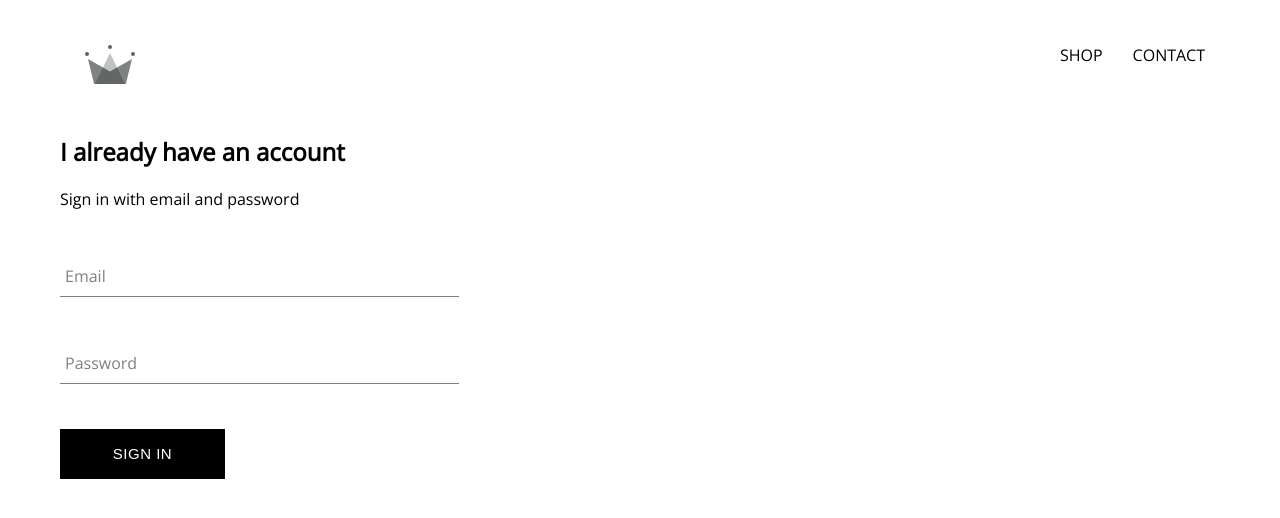
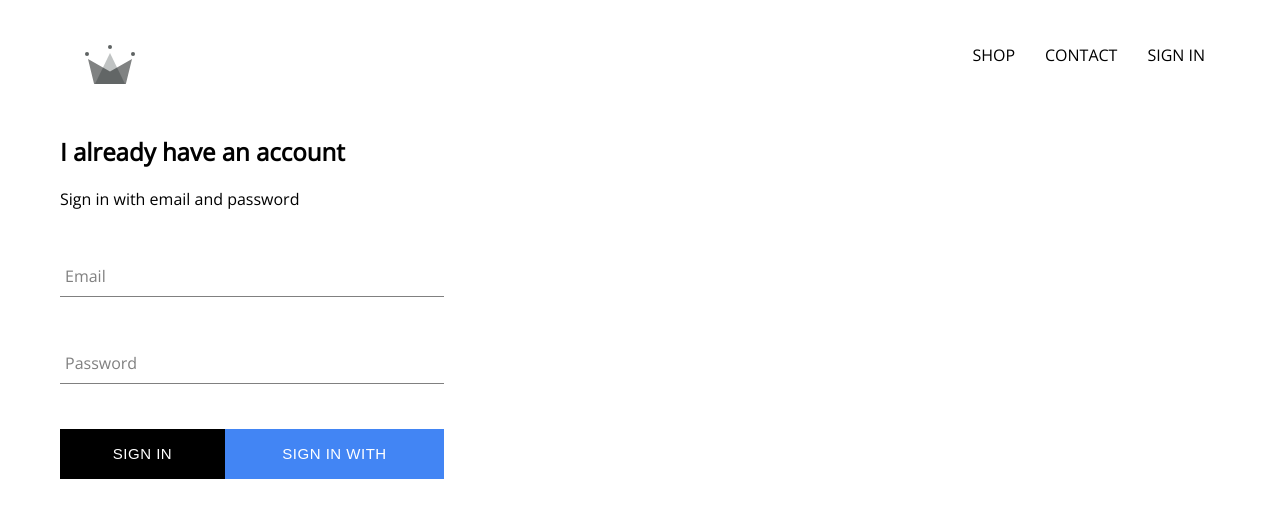
Before and after one commit to bhavin027/react-clothing, a React (Create React App) app: page /signin in a window 1280 px wide. Shown: the top 518 px of the page. Built offline with nearby package versions, Linux system fonts and the light colour scheme; no server answers.

Commit message:
Integrated firebase into application, created sign in page with sign in component and sign in with google

```diff
--- a/package.json
+++ b/package.json
@@ -6,6 +6,7 @@
     "@testing-library/jest-dom": "^4.2.4",
     "@testing-library/react": "^9.5.0",
     "@testing-library/user-event": "^7.2.1",
+    "firebase": "^7.14.5",
     "node-sass": "^4.14.1",
     "react": "^16.13.1",
     "react-dom": "^16.13.1",
--- a/src/App.css
+++ b/src/App.css
@@ -7,3 +7,7 @@
   text-decoration: none;
   color: black;
 }
+
+* {
+	box-sizing: border-box;
+}
--- a/src/App.js
+++ b/src/App.js
@@ -5,11 +5,35 @@
 import ShopPage from './pages/shop/shop.component';
 import SignInSignUp from './pages/sign-in-and-sign-up/sign-in-and-sign-up.component';
 import Header from './component/header/header.component';
+import { auth } from './firebase/firebase.utils';
 
-function App() {
+class App extends React.Component {
+  constructor() {
+  	super();
+
+  	this.state= {
+  		currentUser: null
+  	}
+  }
+
+  unsubscribeFromAuth = null;
+
+  componentDidMount() {
+  	this.unsubscribeFromAuth = auth.onAuthStateChanged(user => {
+  		this.setState({ currentUser: user });
+
+  		console.log(user);
+  	})
+  }
+
+  componentWillUnmount() {
+  	this.unsubscribeFromAuth();
+  }
+
+  render() {
   	return (
 	    <div>
-    	<Header />
+	    	<Header currentUser={this.state.currentUser} />
 	    	<Switch>
 	    		<Route exact path='/' component={HomePage} />
 	    		<Route path='/shop' component={ShopPage} />
@@ -19,4 +43,6 @@
 	  );
   }
 
+}
+
 export default App;
--- a/src/component/custom-button/custom-button.component.js
+++ b/src/component/custom-button/custom-button.component.js
@@ -1,8 +1,8 @@
 import React from 'react';
 import './custom-button.styles.scss';
 
-const CustomButton = ({ children, ...otherProps }) => (
-	<button className='custom-button' {...otherProps}>
+const CustomButton = ({ children, isGoogleSignIn, ...otherProps }) => (
+	<button className={`${isGoogleSignIn ? 'google-sign-in' : ''} custom-button`} {...otherProps}>
 		{children}
 	</button>
 )
--- a/src/component/custom-button/custom-button.styles.scss
+++ b/src/component/custom-button/custom-button.styles.scss
@@ -18,4 +18,14 @@
     color: black;
     border: 1px solid black;
   }
+
+  &.google-sign-in {
+      background-color: #4285f4;
+      color: white;
+
+      &:hover {
+          background-color: #357ae8;
+          border:none;
+      }
+  }
 }
--- a/src/component/header/header.component.js
+++ b/src/component/header/header.component.js
@@ -1,10 +1,10 @@
 import React from 'react';
 import './header.styles.scss';
 import { Link } from 'react-router-dom';
-
+import { auth } from '../../firebase/firebase.utils';
 import { ReactComponent as Logo } from '../../assets/logo.svg'
 
-const Header = () => (
+const Header = ({ currentUser }) => (
 	<div className='header'>
 		<Link className='logo-container' to='/'><Logo className='logo' /></Link>
 		<div className='options'>
@@ -14,6 +14,14 @@
 			<Link className='option' to='/shop'>
 				CONTACT
 			</Link>
+			{
+				currentUser ?
+				<div className='option' onClick={() => auth.signOut()}>SIGN OUT</div>
+				:
+				<Link className='option' to='/signin'>
+					SIGN IN
+				</Link>
+			}
 		</div>
 	</div>
 )
--- a/src/component/header/header.styles.scss
+++ b/src/component/header/header.styles.scss
@@ -20,6 +20,7 @@
 
     .option {
       padding: 10px 15px;
+      cursor: pointer;
     }
   }
 }
--- a/src/component/sign-in/sign-in.component.js
+++ b/src/component/sign-in/sign-in.component.js
@@ -2,6 +2,8 @@
 import './sign-in.styles.scss';
 import FormInput from '../form-input/form-input.component'
 import CustomButton from '../custom-button/custom-button.component';
+
+import { signInWithGoogle } from '../../firebase/firebase.utils';
 
 class SignIn extends React.Component {
 	constructor(props) {
@@ -49,7 +51,13 @@
 						label='Password'
 						required
 					/>
-					<CustomButton type='submit'>Sign In</CustomButton>
+					<div className='buttons'>
+						<CustomButton type='submit'>Sign In</CustomButton>
+						<CustomButton onClick={ signInWithGoogle } isGoogleSignIn>
+							{' '}Sign In With Google{' '}
+						</CustomButton>
+					</div>
+
 				</form>
 			</div>
 		)
--- a/src/component/sign-in/sign-in.styles.scss
+++ b/src/component/sign-in/sign-in.styles.scss
@@ -6,4 +6,9 @@
 	.title{
 		margin: 10px 0;
 	}
+
+	.buttons {
+		display: flex;
+		justify-content: space-between;
+	}
 }
--- /dev/null
+++ b/src/firebase/firebase.utils.js
@@ -0,0 +1,25 @@
+import firebase from 'firebase/app';
+import 'firebase/firestore';
+import 'firebase/auth';
+
+const config = {
+    apiKey: "AIzaSyD1iCfgxEOgSIiRBdlYRQL-_YvceklQbXM",
+    authDomain: "react-clothing-db-7213c.firebaseapp.com",
+    databaseURL: "https://react-clothing-db-7213c.firebaseio.com",
+    projectId: "react-clothing-db-7213c",
+    storageBucket: "react-clothing-db-7213c.appspot.com",
+    messagingSenderId: "190020948617",
+    appId: "1:190020948617:web:32fdaaada5e91b1c012c58",
+    measurementId: "G-C5KWCYD0P6"
+}
+
+firebase.initializeApp(config);
+
+export const auth = firebase.auth();
+export const firestore = firebase.firestore();
+
+const provider = new firebase.auth.GoogleAuthProvider();
+provider.setCustomParameters({ prompt: 'select_account' });
+export const signInWithGoogle = () => auth.signInWithPopup(provider);
+
+export default firebase;
```
Also changed, not shown: 1 other file (tests, documents, lock files or other folders). Lines whose indentation alone changed are shown as unchanged.
